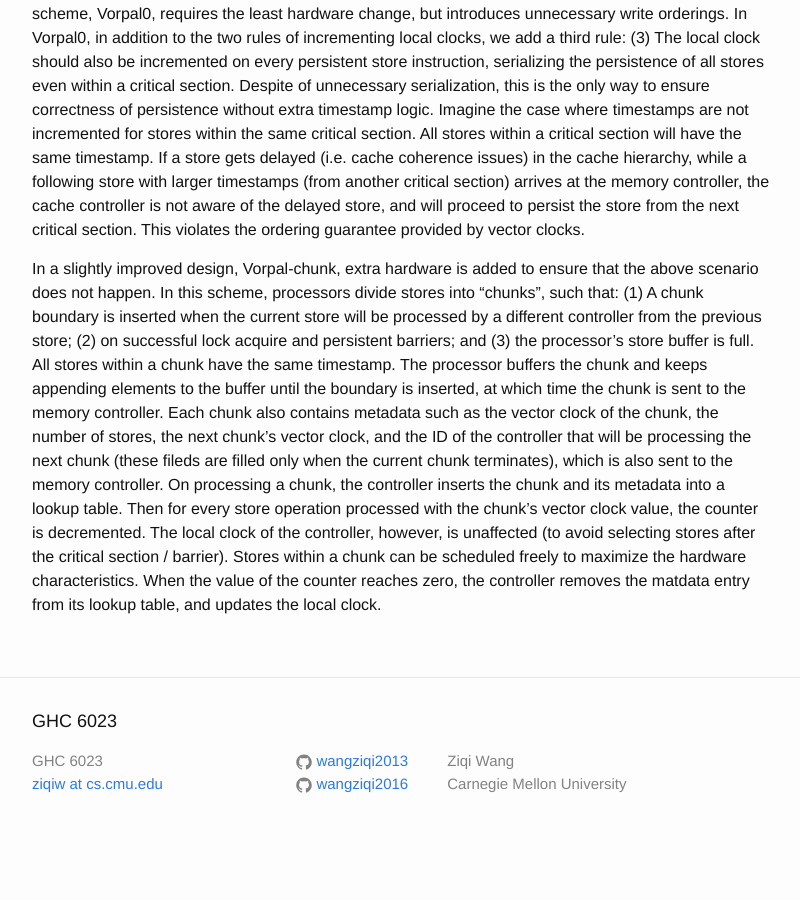
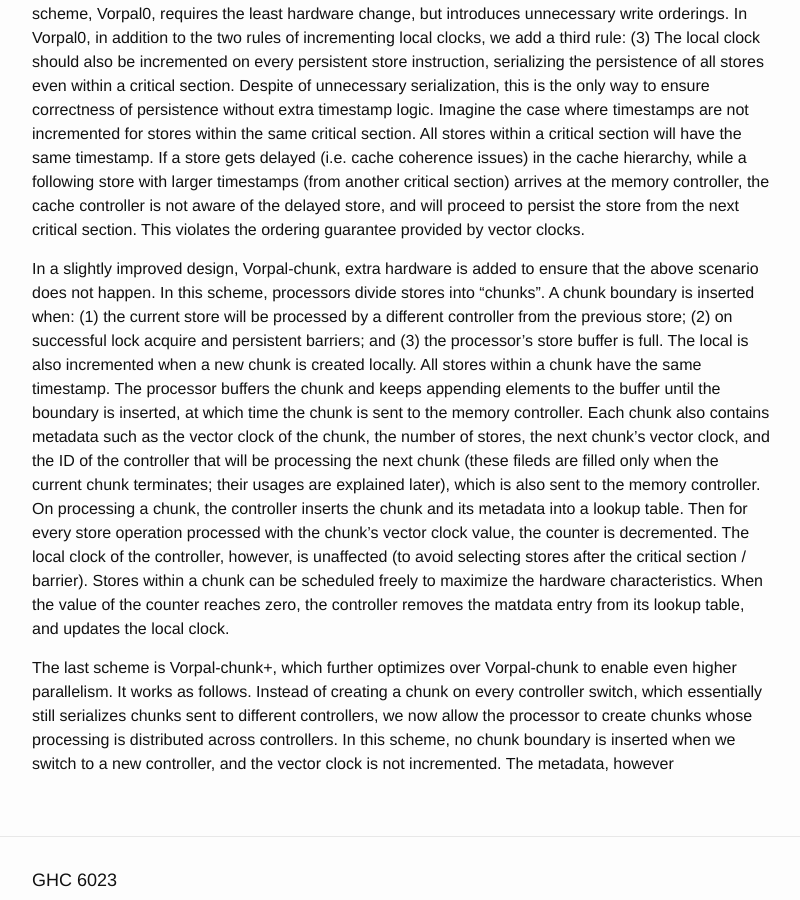
Before and after one commit to wangziqi2013/wangziqi2013.github.io, a Jekyll site: the page built from _posts/2019-11-15-vorpal.markdown, in a window 1280 px wide and 900 px high, scrolled down 2500 px. Shown: the whole window, without its empty margins (238-1038 px from the left). Built offline with Jekyll 4.4.1, drawn with Linux system fonts in a browser that asks for light colours; before the commit the page ends 3355 px from its top, so only the background shows below that.

Commit message:
Small change

```diff
--- a/_posts/2019-11-15-vorpal.markdown
+++ b/_posts/2019-11-15-vorpal.markdown
@@ -98,15 +98,22 @@ of the delayed store, and will proceed to persist the store from the next critic
 guarantee provided by vector clocks.
 
 In a slightly improved design, Vorpal-chunk, extra hardware is added to ensure that the above scenario does not happen.
-In this scheme, processors divide stores into "chunks", such that: (1) A chunk boundary is inserted when the current store
+In this scheme, processors divide stores into "chunks". A chunk boundary is inserted when: (1) the current store
 will be processed by a different controller from the previous store; (2) on successful lock acquire and persistent barriers;
-and (3) the processor's store buffer is full.
+and (3) the processor's store buffer is full. The local is also incremented when a new chunk is created locally.
 All stores within a chunk have the same timestamp. The processor buffers the chunk and keeps appending elements to the buffer
 until the boundary is inserted, at which time the chunk is sent to the memory controller. Each chunk also contains metadata
 such as the vector clock of the chunk, the number of stores, the next chunk's vector clock, and the ID of the controller
-that will be processing the next chunk (these fileds are filled only when the current chunk terminates), which is also
-sent to the memory controller. On processing a chunk, the controller inserts the chunk and its metadata into a lookup
-table. Then for every store operation processed with the chunk's vector clock value, the counter is decremented. The
-local clock of the controller, however, is unaffected (to avoid selecting stores after the critical section / barrier).
-Stores within a chunk can be scheduled freely to maximize the hardware characteristics. When the value of the counter
-reaches zero, the controller removes the matdata entry from its lookup table, and updates the local clock.
+that will be processing the next chunk (these fileds are filled only when the current chunk terminates; their usages are
+explained later), which is also sent to the memory controller. On processing a chunk, the controller inserts the chunk
+and its metadata into a lookup table. Then for every store operation processed with the chunk's vector clock value, the
+counter is decremented. The local clock of the controller, however, is unaffected (to avoid selecting stores after the
+critical section / barrier). Stores within a chunk can be scheduled freely to maximize the hardware characteristics.
+When the value of the counter reaches zero, the controller removes the matdata entry from its lookup table, and updates
+the local clock.
+
+The last scheme is Vorpal-chunk+, which further optimizes over Vorpal-chunk to enable even higher parallelism. It works
+as follows. Instead of creating a chunk on every controller switch, which essentially still serializes chunks sent to
+different controllers, we now allow the processor to create chunks whose processing is distributed across controllers.
+In this scheme, no chunk boundary is inserted when we switch to a new controller, and the vector clock is not
+incremented. The metadata, however
```
